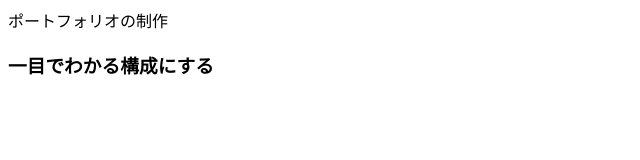
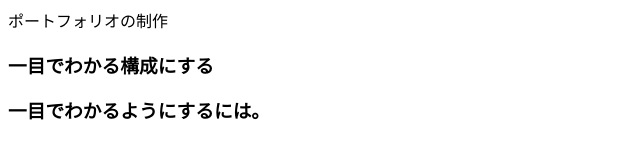
Before and after one commit to satoutouou/satoutouou.github.io, a plain HTML site: page index.html in a window 1280 px wide. Shown: the whole page, without its empty margins (0-640 px from the left). Drawn offline with Linux system fonts and the light colour scheme.

Commit message:
Update index.html

```diff
--- a/index.html
+++ b/index.html
@@ -10,7 +10,7 @@
     <h>
         <h3>一目でわかる構成にする
             <div class="box4">
-                <p>
+                <p>一目でわかるようにするには。</p>
 
 </body>
 </html>
```
